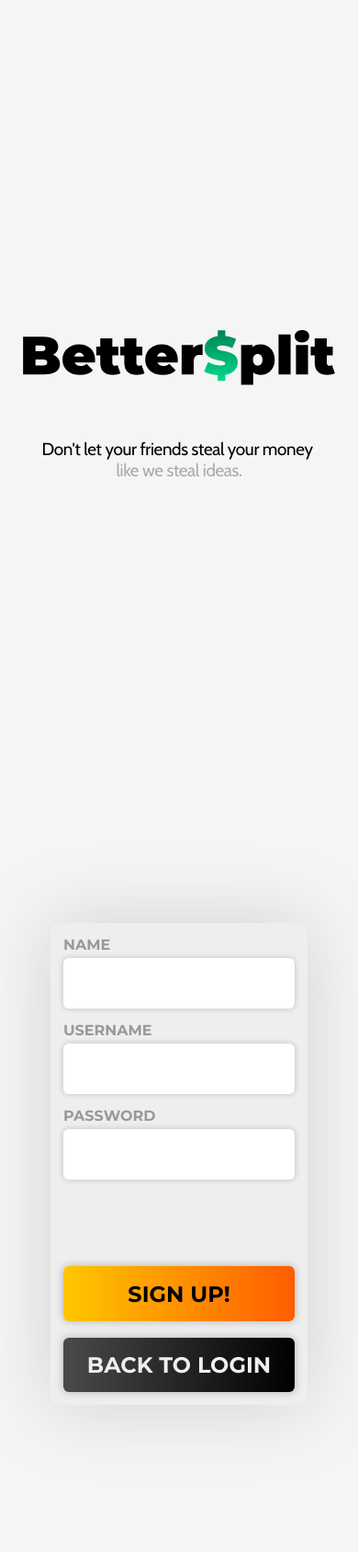
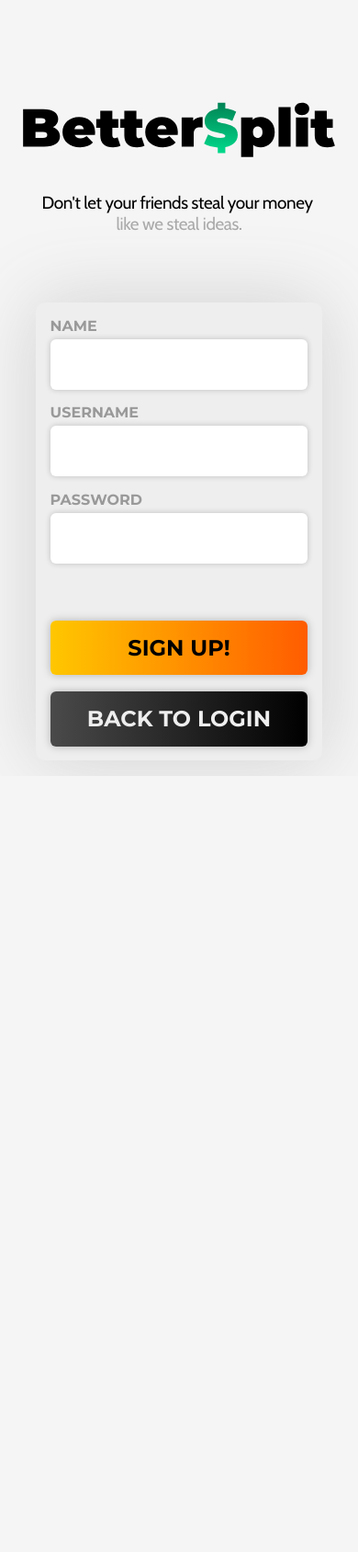
Before and after one commit to loki-777/BetterSplit, a Flask app: page /signup in a window 390 px wide. Shown: the whole page at 92% size. After the commit the page ends 844 px from the top, so only its background shows below. Run offline with Flask 2, Linux system fonts and the light colour scheme.

Commit message:
Made redesigned pages mobile-friendly

```diff
--- a/static/styles.css
+++ b/static/styles.css
@@ -194,6 +194,34 @@ html, body {
     outline: none;
     border: none;
 }
+
 button {
     cursor: pointer;
 }
+
+@media only screen and (orientation: portrait) {
+    .main_flex {
+        flex-direction: column;
+    }
+    .left {
+        height: 37vh;
+        width: 100vw;
+    }
+    .right {
+        height: 61vh;
+        width: 100vw;
+    }
+    .summary_flex {
+        padding-top: 0px;
+    }
+    #login_creds {
+        height: 47vh;
+    }
+    #signup_creds {
+        height: 59vh;
+    }
+    .loginpage_form {
+        width: 80vw;
+        min-width: 200px;
+    }
+}
```
